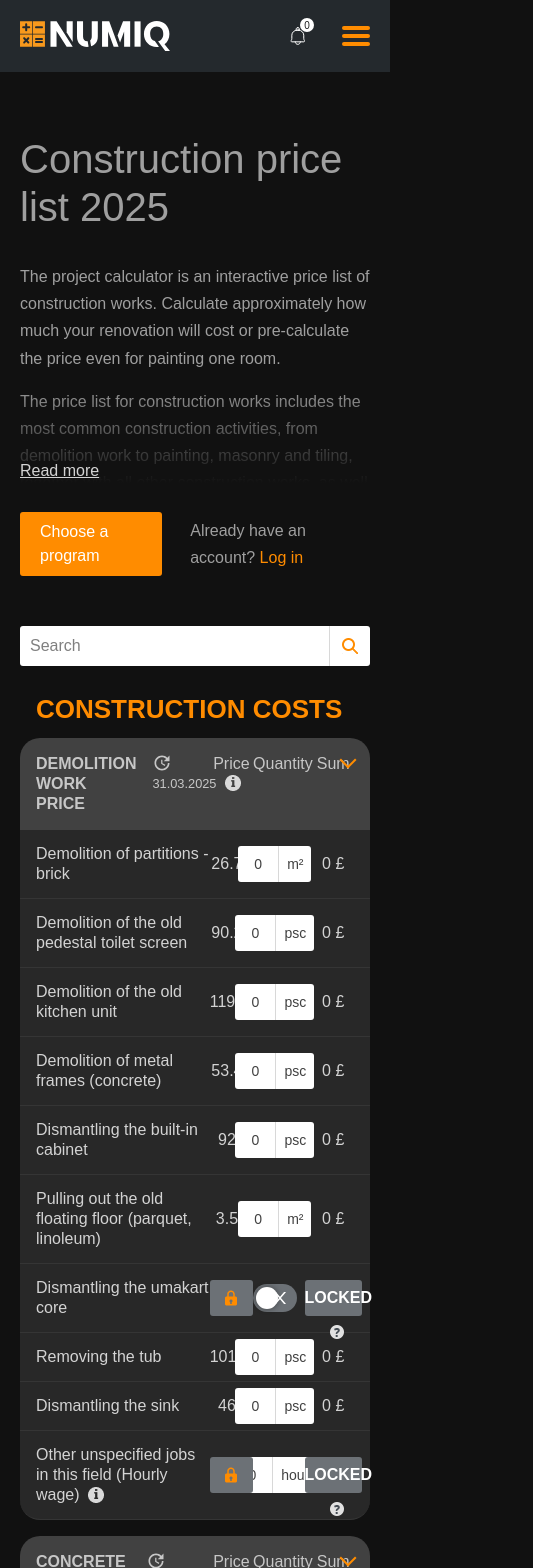
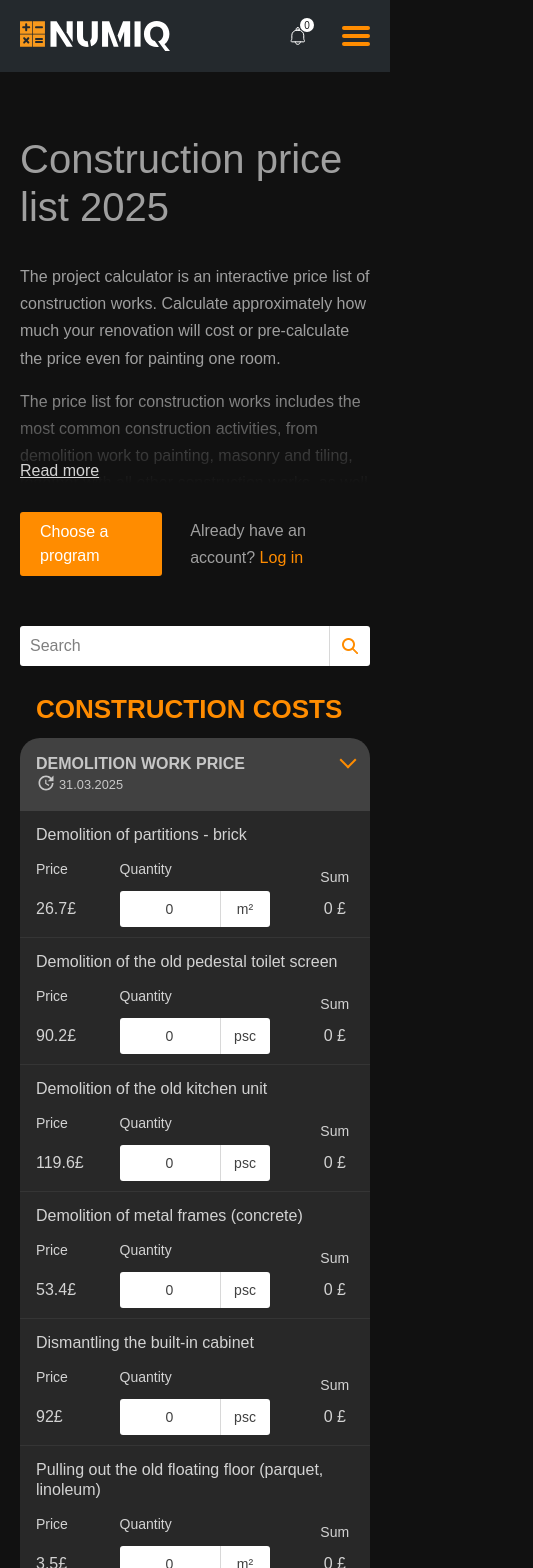
Before and after one commit to alex-tiutiunyk/numiq, a Next.js app: page / in a window 390 px wide. Shown: the top 1568 px of the page, 533 px wide, since content can reach past the window. Built offline with nearby package versions, Linux system fonts and the light colour scheme; grey boxes are pictures that could not be loaded.

Commit message:
update footer for all resolutions

```diff
--- a/src/app/page.tsx
+++ b/src/app/page.tsx
@@ -10,7 +10,7 @@ export default function Home() {
   return (
     <>
       <Header />
-      <main className="mx-auto w-full max-w-[1140px] grow px-5 pb-[105px]">
+      <main className="mx-auto w-full max-w-[1140px] grow px-5 pb-[50px] md:pb-[105px]">
         <ChooseProgram />
         <Search />
         <ConstructionCosts />
--- a/src/components/Constructions/ConstructionCosts.tsx
+++ b/src/components/Constructions/ConstructionCosts.tsx
@@ -16,7 +16,7 @@ const ConstructionCosts: React.FC = () => {
       <CostsTotal />
       <button
         type="button"
-        className="border-brand-orange bg-brand-gray-900 hover:bg-brand-orange mx-auto mb-6 block min-w-[366px] cursor-pointer rounded-xl border-2 p-2.5 font-bold text-white uppercase transition"
+        className="border-brand-orange bg-brand-gray-900 hover:bg-brand-orange mx-auto mb-6 block cursor-pointer rounded-xl border-2 p-2.5 font-bold text-white uppercase transition sm:min-w-[366px]"
       >
         Print the preliminary calculation
       </button>
--- a/src/components/Constructions/ConstructionRow.tsx
+++ b/src/components/Constructions/ConstructionRow.tsx
@@ -30,10 +30,10 @@ const ConstructionRow: React.FC<ConstructionRowProps> = ({ row }) => {
   };
 
   return (
-    <div className="group/row bg-brand-gray-500 hover:bg-brand-gray-200 border-brand-gray-160 flex items-center justify-center border-b px-4 pr-0 leading-[20px] transition select-none last:rounded-b-[20px] hover:text-white">
+    <div className="group/row bg-brand-gray-500 hover:bg-brand-gray-200 border-brand-gray-160 flex flex-wrap items-center justify-center border-b px-4 pr-0 pb-2.5 leading-[20px] transition select-none last:rounded-b-[20px] hover:text-white md:flex-nowrap md:pb-0">
       <div
         ref={tooltipWrapRef}
-        className="flex max-w-[52%] grow gap-4 py-3.5 transition lg:max-w-[61%]"
+        className="w-full grow gap-4 py-3.5 transition md:flex md:w-auto md:max-w-[52%] lg:max-w-[61%]"
       >
         <p className="m-0">
           {url ? (
@@ -54,11 +54,11 @@ const ConstructionRow: React.FC<ConstructionRowProps> = ({ row }) => {
           )}
         </p>
       </div>
-      <div className="w-[13%] justify-center text-center">
+      <div className="w-[25%] justify-center leading-[36px] before:block before:pb-3 before:text-sm before:content-['Price'] md:w-[13%] md:text-center md:leading-[20px] md:before:hidden">
         {row.visibleWhenLogin ? (
           <Link
             href="/registration"
-            className="group bg-brand-gray-50 hover:bg-brand-orange relative mx-auto -my-2 flex h-9 max-w-[50px] justify-center rounded-[3px] [background-size:18px_36px] transition after:my-auto after:h-4.5 after:w-4.5 after:bg-[url('../../public/icons/lock.png')] after:content-[''] hover:after:[background-position:_0_-18px]"
+            className="group bg-brand-gray-50 hover:bg-brand-orange relative flex h-9 max-w-[50px] justify-center rounded-[3px] [background-size:18px_36px] transition after:my-auto after:h-4.5 after:w-4.5 after:bg-[url('../../public/icons/lock.png')] after:content-[''] hover:after:[background-position:_0_-18px] md:mx-auto md:-my-2"
           >
             <span className="invisible absolute bottom-full left-[50%] mb-3 min-w-[250px] transform-[translateX(-50%)] rounded-[3px] bg-white px-2.5 py-1.5 text-left text-sm text-black opacity-0 shadow-lg transition group-hover:visible group-hover:opacity-100 after:absolute after:top-full after:left-[50%] after:-mt-1 after:-ml-1 after:h-5 after:w-5 after:transform-[rotate(45deg)_translateX(-50%)] after:bg-white after:content-['']">
               Please log in or register to view LOCKED items.
@@ -68,7 +68,7 @@ const ConstructionRow: React.FC<ConstructionRowProps> = ({ row }) => {
           price + "£"
         )}
       </div>
-      <div className="flex w-[13%] justify-center">
+      <div className="flex w-[180px] flex-wrap before:block before:w-full before:pb-3 before:text-sm before:content-['Quantity'] md:w-[13%] md:justify-center md:before:hidden">
         {row.checkbox ? (
           <ToggleSwitch data={row} />
         ) : (
@@ -79,7 +79,7 @@ const ConstructionRow: React.FC<ConstructionRowProps> = ({ row }) => {
               value={inputValue}
               max={99999}
               onChange={(event) => handleChange(event)}
-              className="placeholder:text-brand-gray-100 text-brand-gray-100 group-hover/row:bg-brand-gray-10 w-[40px] rounded-l-[3px] bg-white p-2 text-center text-sm focus:outline-0 lg:w-[80px]"
+              className="placeholder:text-brand-gray-100 text-brand-gray-100 group-hover/row:bg-brand-gray-10 w-[100px] rounded-l-[3px] bg-white p-2 text-center text-sm focus:outline-0 md:w-[40px] lg:w-[80px]"
             />
             <span className="group group-hover/row:bg-brand-gray-10 text-brand-gray-100 border-brand-gray-15 relative w-[50px] rounded-r-[3px] border-l bg-white p-2 text-center text-sm">
               {units}
@@ -94,11 +94,11 @@ const ConstructionRow: React.FC<ConstructionRowProps> = ({ row }) => {
           </>
         )}
       </div>
-      <div className="w-[22%] justify-center px-2 text-center lg:w-[13%]">
+      <div className="w-auto grow justify-center px-2 text-center before:block before:w-full before:pb-3 before:text-sm before:content-['Sum'] md:w-[22%] md:flex-grow-0 md:before:hidden lg:w-[13%]">
         {row.visibleWhenLogin ? (
           <Link
             href="/registration"
-            className="group bg-brand-gray-50 hover:bg-brand-orange relative mx-auto -my-2 block h-9 max-w-[120px] rounded-[3px] leading-[36px] font-bold text-white transition after:mt-2 after:ml-2 after:inline-block after:h-4 after:w-4 after:bg-[url('../../public/icons/help.png')] after:[background-size:32px_16px] after:align-top after:content-[''] hover:no-underline"
+            className="group bg-brand-gray-50 hover:bg-brand-orange relative mx-auto block h-9 max-w-[120px] rounded-[3px] leading-[36px] font-bold text-white transition after:mt-2 after:ml-2 after:inline-block after:h-4 after:w-4 after:bg-[url('../../public/icons/help.png')] after:[background-size:32px_16px] after:align-top after:content-[''] hover:no-underline md:-my-2"
           >
             LOCKED
             <span className="invisible absolute right-0 bottom-full mb-3 min-w-[250px] rounded-[3px] bg-white px-2.5 py-1.5 text-left text-sm font-normal text-black opacity-0 shadow-lg transition group-hover:visible group-hover:opacity-100 after:absolute after:top-full after:right-[52px] after:-mt-3 after:h-5 after:w-5 after:transform-[rotate(45deg)] after:bg-white after:content-['']">
--- a/src/components/Constructions/ConstructionTitle.tsx
+++ b/src/components/Constructions/ConstructionTitle.tsx
@@ -19,7 +19,7 @@ const ConstructionTitle: React.FC<ConstructionTitleProps> = ({
 
   return (
     <div className="bg-brand-gray-100 text-brand-gray-30 relative flex rounded-t-[20px] p-4 pr-0 leading-[20px]">
-      <div className="flex max-w-[52%] grow gap-4 lg:max-w-[61%]">
+      <div className="grow gap-4 sm:flex md:max-w-[52%] lg:max-w-[61%]">
         <h2 className="text-base leading-[20px] font-bold uppercase">
           {block.titleSection}
         </h2>
@@ -29,12 +29,12 @@ const ConstructionTitle: React.FC<ConstructionTitleProps> = ({
           </em>
         )}
       </div>
-      <div className="w-[13%] text-center">
+      <div className="hidden w-[13%] text-center lg:block">
         Price
         <span className="mt-[1px] ml-1 inline-block h-4 w-4 cursor-pointer bg-[url('../../public/icons/info.png')] [background-size:33px_16px] align-top hover:bg-[-17px_0px]"></span>
       </div>
-      <div className="w-[13%] text-center">Quantity</div>
-      <div className="w-[22%] text-center lg:w-[13%]">Sum</div>
+      <div className="hidden w-[13%] text-center lg:block">Quantity</div>
+      <div className="hidden w-[22%] text-center lg:block lg:w-[13%]">Sum</div>
       {block.rows.length > 2 && (
         <button
           type="button"
--- a/src/components/Constructions/CostsTotal.tsx
+++ b/src/components/Constructions/CostsTotal.tsx
@@ -2,17 +2,17 @@ import React from "react";
 
 const CostsTotal: React.FC = () => {
   return (
-    <footer className="bg-brand-gray-100 mb-16 flex items-center justify-between rounded-[20px] p-3 leading-[1.6]">
-      <strong className="text-brand-orange pr-4 pl-1 text-[26px] font-bold uppercase">
+    <footer className="bg-brand-gray-100 mb-16 flex flex-wrap items-center justify-center rounded-[20px] p-3 leading-[1.8] md:flex-nowrap md:justify-between lg:leading-[1.6]">
+      <strong className="text-brand-orange pr-4 pb-5 pl-1 text-[22px] leading-[26px] font-bold uppercase sm:pb-0 sm:leading-[inherit] lg:text-[26px]">
         Construction costs total
       </strong>
       <div className="flex gap-4">
-        <em className="pr-4 text-[26px] font-bold text-white uppercase not-italic">
+        <em className="pr-4 text-[22px] font-bold text-white uppercase not-italic lg:text-[26px]">
           1 380 £
         </em>
         <button
           type="button"
-          className="hover:text-brand-orange text-brand-gray-600 relative min-w-[192px] cursor-pointer rounded-xl bg-white p-1.5 text-center text-[15px] font-bold transition"
+          className="hover:text-brand-orange text-brand-gray-600 relative min-w-[132px] cursor-pointer rounded-xl bg-white p-1.5 text-center text-[15px] font-bold transition lg:min-w-[192px]"
         >
           Save
           <span className="group absolute -top-1 -right-1 h-[21px] w-[21px] rounded-[11px] bg-red-500 pl-[1px] text-center leading-[20px] text-white">
--- a/src/components/Footer.tsx
+++ b/src/components/Footer.tsx
@@ -6,9 +6,9 @@ import React from "react";
 const Footer = () => {
   return (
     <footer className="bg-brand-gray-700 pt-7 pb-5">
-      <div className="mx-auto max-w-[1140px] px-[15px]">
-        <div className="flex gap-7.5 pb-8">
-          <div className="w-[23%] pt-1">
+      <div className="mx-auto max-w-[1140px] px-[20px]">
+        <div className="flex flex-col flex-wrap gap-5 pb-8 sm:flex-row sm:gap-7.5 md:flex-nowrap">
+          <div className="w-[100%] pt-1 md:w-[23%]">
             <Link href="/" className="transition hover:opacity-90">
               <Image
                 src={`${basePath}/images/logo.svg`}
@@ -18,7 +18,7 @@ const Footer = () => {
               />
             </Link>
           </div>
-          <div className="w-[14.5%]">
+          <div className="sm:w-[26%] md:w-[14.5%]">
             <h4 className="mb-2.5 font-bold">Information</h4>
             <nav>
               <ul>
@@ -41,7 +41,7 @@ const Footer = () => {
               </ul>
             </nav>
           </div>
-          <div className="w-[23%]">
+          <div className="sm:w-[26%] md:w-[23%]">
             <h4 className="mb-2.5 font-bold">Important links</h4>
             <nav>
               <ul>
@@ -72,7 +72,7 @@ const Footer = () => {
               </ul>
             </nav>
           </div>
-          <div className="grow">
+          <div className="sm:grow">
             <h4 className="mb-2.5 font-bold">Support</h4>
             <ul>
               <li className="mb-0.5">
@@ -87,11 +87,10 @@ const Footer = () => {
             </ul>
           </div>
         </div>
-        <div className="border-brand-gray-300 flex items-center justify-between border-t-1 pt-3.5">
-          <p className="m-0">&copy; 2025 NUMIQ</p>
-          <div className="flex items-center gap-6">
-            <span>Safe payment guarantee</span>
-            <ul className="flex items-center gap-6">
+        <div className="border-brand-gray-300 flex flex-col items-center justify-between gap-2 border-t-1 pt-3.5 md:flex-row md:gap-0">
+          <div className="flex flex-col items-center gap-2 md:order-1 md:flex-row md:gap-6">
+            <span className="order-1 md:order-0">Safe payment guarantee</span>
+            <ul className="order-0 flex flex-col items-center gap-2 sm:flex-row sm:gap-6 md:order-1">
               <li>
                 <Image
                   width={50}
@@ -126,6 +125,7 @@ const Footer = () => {
               </li>
             </ul>
           </div>
+          <p className="m-0 md:order-0">&copy; 2025 NUMIQ</p>
         </div>
       </div>
     </footer>
--- a/src/components/Search.tsx
+++ b/src/components/Search.tsx
@@ -4,7 +4,7 @@ const Search: React.FC = () => {
   return (
     <form
       action="#"
-      className="group before:bg-brand-gray-15 relative mb-3.5 ml-auto max-w-[425px] before:absolute before:top-0 before:right-10 before:bottom-0 before:w-[1px] before:content-[''] after:absolute after:top-3 after:right-3 after:h-4 after:w-4 after:bg-[url('../../public/icons/search.png')] after:[background-size:32px_16px] after:bg-[-16px_0px] after:content-['']"
+      className="group before:bg-brand-gray-15 relative mb-3.5 ml-auto before:absolute before:top-0 before:right-10 before:bottom-0 before:w-[1px] before:content-[''] after:absolute after:top-3 after:right-3 after:h-4 after:w-4 after:bg-[url('../../public/icons/search.png')] after:[background-size:32px_16px] after:bg-[-16px_0px] after:content-[''] md:max-w-[425px]"
     >
       <fieldset>
         <legend className="aria-invisible">Search form</legend>
--- a/src/components/ui/SmartTooltip.tsx
+++ b/src/components/ui/SmartTooltip.tsx
@@ -71,14 +71,14 @@ const SmartTooltip: React.FC<SmartTooltipProps> = ({
     return () => {
       window.removeEventListener("scroll", updateTooltipPosition);
     };
-  }, [tooltipHeight, visible]);
+  }, [tooltipHeight, visible, tooltipWrapRef]);
 
   return (
     <span
       ref={tooltipParentRef}
       onMouseEnter={() => setVisible(true)}
       onMouseLeave={() => setVisible(false)}
-      className="group z-[1] mt-0.5 ml-2 inline-block h-4 w-4 bg-[url('../../public/icons/info.png')] [background-size:33px_16px] align-top hover:[background-position:_-17px_0]"
+      className="group z-[1] mt-0.5 ml-2 hidden h-4 w-4 bg-[url('../../public/icons/info.png')] [background-size:33px_16px] align-top hover:[background-position:_-17px_0] lg:inline-block"
     >
       <span
         ref={tooltipRef}
```
